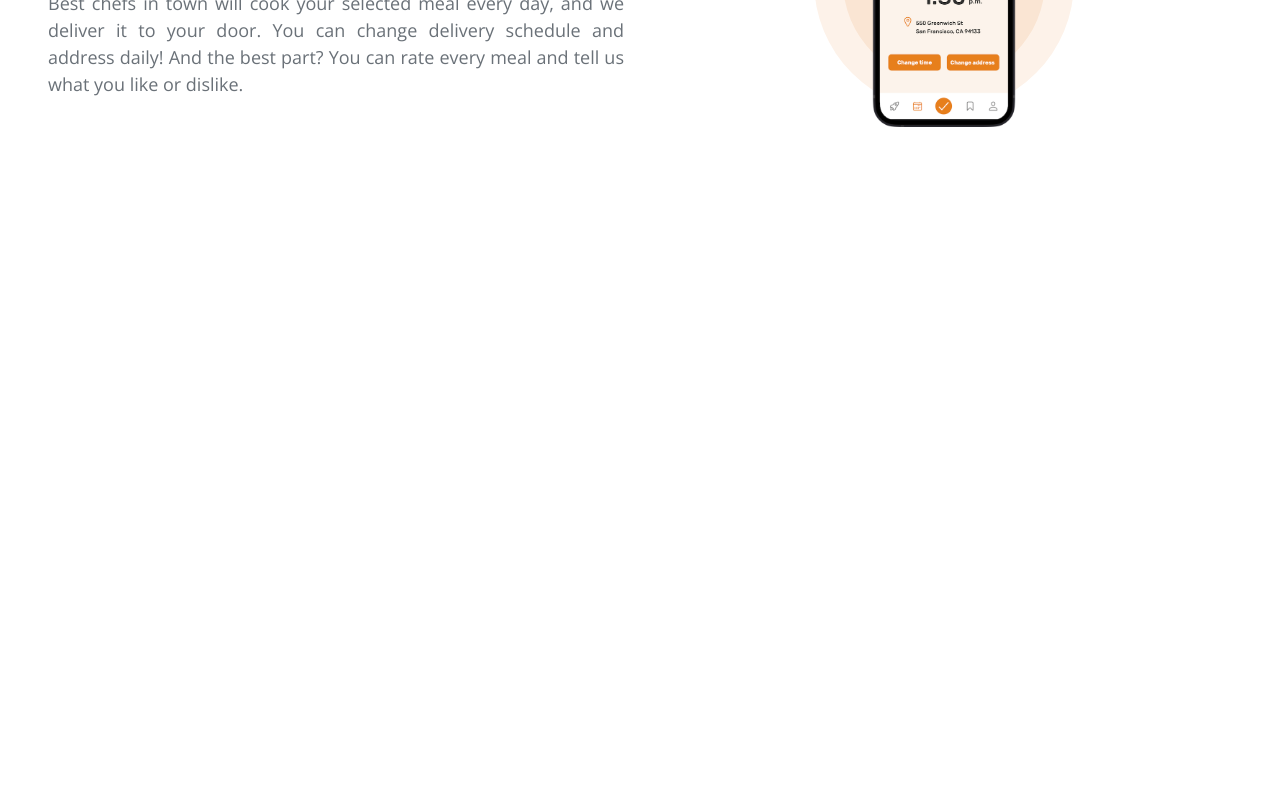
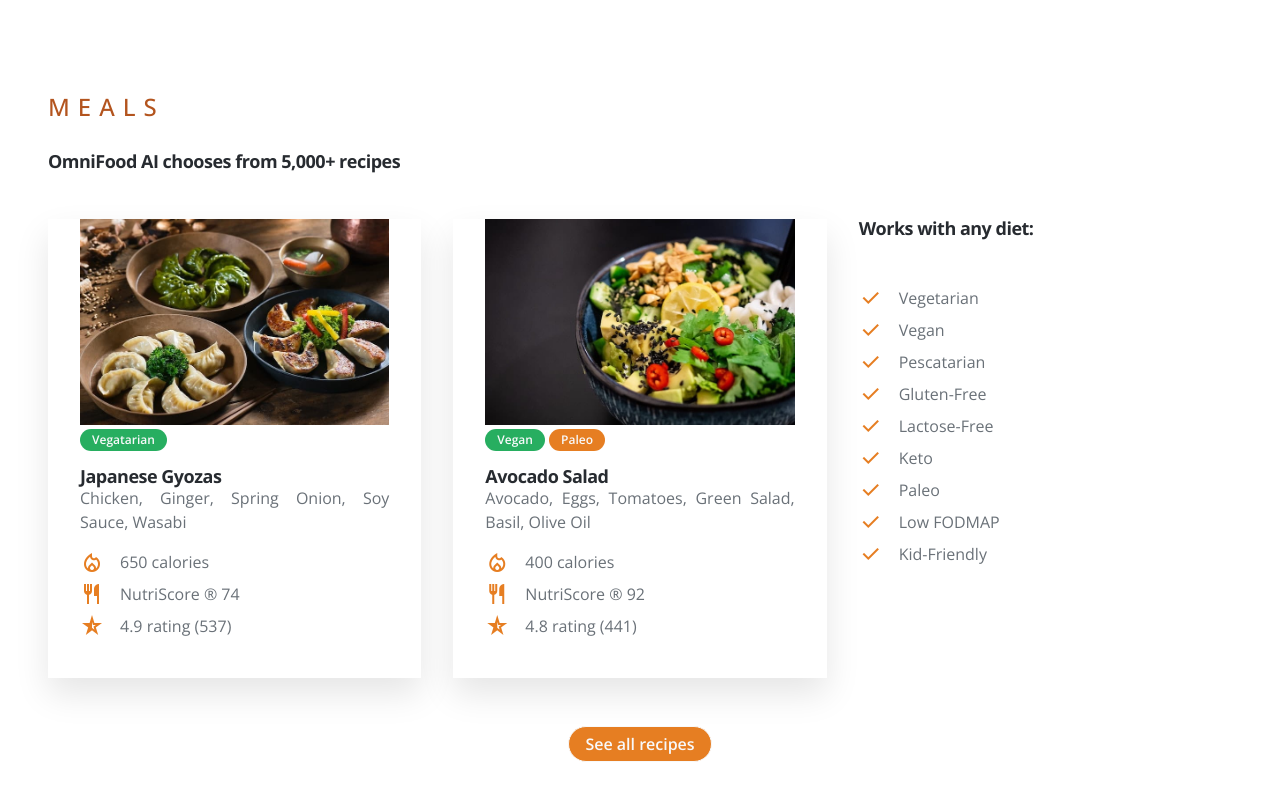
Before and after one commit to suenoctisay/Learning-OmniFood, a plain HTML site: page index.html in a window 1280 px wide. Shown: the part 1840-2640 px from the top of the page. Before the commit the page ends 2015 px from the top, so only its background shows below. Drawn offline with nearby package versions, Linux system fonts and the light colour scheme.

Commit message:
feature: add meals section e ajuste nas cores e no css da how it works section

```diff
--- a/assets/styles/index/how-it-works.css
+++ b/assets/styles/index/how-it-works.css
@@ -14,13 +14,22 @@
 
 /* heading */
 /* ****************************************** */
-.how-it-works-heading-secundary{
+.how-it-works-heading{
   font-size: var(--large);
   font-weight: var(--x-bold);
   color: var(--neutral-9);
   line-height: 1.05;
   letter-spacing: -0.5px;
   margin-bottom: 3rem;
+}
+
+.how-it-works-heading-secondary{
+  font-size: var(--xxx-large);
+  font-weight: var(--x-bold);
+  color: var(--neutral-9);
+  line-height: 1.05;
+  letter-spacing: -0.5px;
+  margin-bottom: 1rem;
 }
 
 .how-it-works-subheading{
@@ -33,14 +42,7 @@
   letter-spacing: 0.5rem;
 }
 
-.how-it-works-heading-tertiary{
-  font-size: var(--xxx-large);
-  font-weight: var(--x-bold);
-  color: var(--neutral-9);
-  line-height: 1.05;
-  letter-spacing: -0.5px;
-  margin-bottom: 1rem;
-}
+
 
 .how-it-works-step-description{
   font-size: var(--large);
--- /dev/null
+++ b/assets/styles/index/meals.css
@@ -0,0 +1,118 @@
+/* meals section */
+/* ****************************************** */
+.meals-section{
+  padding: 3rem;
+}
+
+.meals-container{
+  max-width: 120rem;
+  margin: 0 auto;
+}
+
+.btn-center{
+  text-align: center;
+  margin-top: 3rem;
+}
+/* ****************************************** */
+
+
+
+/* heading */
+/* ****************************************** */
+.meals-heading,
+.meals-heading-secondary{
+  font-size: var(--large);
+  font-weight: var(--x-bold);
+  color: var(--neutral-9);
+  line-height: 1.05;
+  letter-spacing: -0.5px;
+  margin-bottom: 3rem;
+}
+
+.meals-heading-secondary{
+  margin-bottom: 0;
+}
+
+.meals-subheading{
+  display: block;
+  font-size: var(--xx-large);
+  font-weight: var(--medium);
+  color: var(--primary-dark);
+  text-transform: uppercase;
+  margin-bottom: 2rem;
+  letter-spacing: 0.5rem;
+}
+
+.meals-description{
+  font-size: var(--regular);
+  font-weight: var(--regular);
+  color: var(--neutral-7);
+  line-height: 1.5;
+  text-align: justify;
+  margin-bottom: 1rem;
+}
+/* ****************************************** */
+
+
+
+/* img */
+/* ****************************************** */
+.meals-img{
+  width: 100%;
+}
+
+.material-symbols-outlined{
+  color: var(--primary);
+}
+/* ****************************************** */
+
+
+
+/* attributes */
+/* ****************************************** */
+.meals{
+  box-shadow: 0 1rem 2rem rgba(0,0,0,0.1);
+  padding: 0 2rem 2rem 2rem;
+}
+
+.meals:hover{
+  box-shadow: 0 1.5rem 2.5rem rgba(0,0,0,0.2);
+  transform: translateY(-0.5rem);
+  transition: all 0.3s;
+}
+
+.meals-tag{
+  display: inline-block;
+  font-size: var(--x-small);
+  font-weight: var(--bold);
+  color: var(--neutral-1);
+  background-color: var(--primary);
+  padding: 0.25rem 0.75rem;
+  border-radius: 50px;
+  margin-bottom: 1rem;
+}
+
+.meals-tag--vegan{
+  background-color: var(--tertiary);
+}
+
+.meals-attributes,
+.diets-list{
+  list-style: none;
+  display: flex;
+  flex-direction: column;
+}
+
+.meals-attribute-item,
+.diets-list-item{
+  display: flex;
+  align-items: center;
+  gap: 1rem;
+  margin-bottom: 0.5rem;
+  font-size: var(--regular);
+  font-weight: var(--regular);
+  color: var(--neutral-7);
+  text-align: justify;
+  line-height: 1.5;
+}
+/* ****************************************** */
--- a/assets/styles/varibles.css
+++ b/assets/styles/varibles.css
@@ -14,6 +14,8 @@
   --secondary: #2C3E50;
   --secondary-light: #EAF0F4;
   --secondary-dark: #1A252F;
+
+  --tertiary: #27AE60;
 
   --neutral-1: #F8F9FA;
   --neutral-2: #F1F3F5;
--- a/index.html
+++ b/index.html
@@ -12,6 +12,10 @@
     <link rel="stylesheet" href="assets/styles/index/hero.css">
     <link rel="stylesheet" href="assets/styles/index/featured.css">
     <link rel="stylesheet" href="assets/styles/index/how-it-works.css">
+    <link rel="stylesheet" href="assets/styles/index/meals.css">
+
+    <!-- google icons -->
+    <link rel="stylesheet" href="https://fonts.googleapis.com/css2?family=Material+Symbols+Outlined"/>
 
     <link rel="icon" href="assets/favicon/favicon.png" type="image/png" alt="favicon">
     <title>OmniFood</title>
@@ -32,13 +36,12 @@
       </nav>
     </header>
 
-
     <main>
       <!-- HERO SECTION -->
       <section class="hero-section">
         <div class="hero">
           <div class="hero-text">
-            <h1 class="hero-heading-primary">
+            <h1 class="hero-heading">
               A healthy meal delivered to your door, every single day
             </h1>
 
@@ -87,14 +90,14 @@
 
         <div class="how-it-works-container">
           <span class="how-it-works-subheading">How it Works</span>
-          <h2 class="how-it-works-heading-secundary">Your daily dose of health in 3 simple steps</h2>
+          <h2 class="how-it-works-heading">Your daily dose of health in 3 simple steps</h2>
         </div>
 
         <div class="how-it-works-container grid grid--2">
           <!-- STEP 01 -->
           <div class="how-it-works-step-text">
             <p class="how-it-works-step-number">01</p>
-            <h3 class="how-it-works-heading-tertiary">
+            <h3 class="how-it-works-heading-secondary">
               Tell us what you like (and what not)
             </h3>
             <p class="how-it-works-step-description">
@@ -111,7 +114,7 @@
           </div>
           <div class="how-it-works-step-text">
             <p class="how-it-works-step-number">02</p>
-            <h3 class="how-it-works-heading-tertiary">
+            <h3 class="how-it-works-heading-secondary">
               We cook and deliver your personalized meals
             </h3>
             <p class="how-it-works-step-description">
@@ -122,7 +125,7 @@
           <!-- STEP 03 -->
           <div class="how-it-works-step-text">
             <p class="how-it-works-step-number">03</p>
-            <h3 class="how-it-works-heading-tertiary">
+            <h3 class="how-it-works-heading-secondary">
               Enjoy your meal after less than 20 minutes
             </h3>
             <p class="how-it-works-step-description">
@@ -135,7 +138,117 @@
         </div>
 
       </section>
+
+      <section class="meals-section">
+
+        <div class="meals-container">
+          <span class="meals-subheading">Meals</span>
+          <h2 class="meals-heading">OmniFood AI chooses from 5,000+ recipes</h2>
+        </div>
+
+        <div class="meals-container grid grid--3">
+
+          <div class="meals">
+            <img class="meals-img" src="assets/img/meals/meal-1.jpg" alt="meal img">
+            <div class="meals-content">
+              <span class="meals-tag meals-tag--vegan">Vegatarian</span>
+              <h3 class="meals-heading-secondary">Japanese Gyozas</h3>
+              <p class="meals-description">
+                Chicken, Ginger, Spring Onion, Soy Sauce, Wasabi
+              </p>
+              <ul class="meals-attributes">
+                <li class="meals-attribute-item">
+                  <span class="material-symbols-outlined">local_fire_department</span>
+                  <span>650 calories</span>
+                </li>
+                <li class="meals-attribute-item">
+                  <span class="material-symbols-outlined">restaurant</span>
+                  <span>NutriScore &reg; 74</span>
+                </li>
+                <li class="meals-attribute-item">
+                  <span class="material-symbols-outlined">star_rate_half</span>
+                  <span>4.9 rating (537)</span>
+                </li>
+              </ul>
+            </div>
+          </div>
+
+          <div class="meals">
+            <img class="meals-img" src="assets/img/meals/meal-2.jpg" alt="meal img">
+            <div class="meals-content">
+              <span class="meals-tag meals-tag--vegan">Vegan</span>
+              <span class="meals-tag">Paleo</span>
+              <h3 class="meals-heading-secondary">Avocado Salad</h3>
+              <p class="meals-description">
+                Avocado, Eggs, Tomatoes, Green Salad, Basil, Olive Oil
+              </p>
+              <ul class="meals-attributes">
+                <li class="meals-attribute-item">
+                  <span class="material-symbols-outlined">local_fire_department</span>
+                  <span>400 calories</span>
+                </li>
+                <li class="meals-attribute-item">
+                  <span class="material-symbols-outlined">restaurant</span>
+                  <span>NutriScore &reg; 92</span>
+                </li>
+                <li class="meals-attribute-item">
+                  <span class="material-symbols-outlined">star_rate_half</span>
+                  <span>4.8 rating (441)</span>
+                </li>
+              </ul>
+            </div>
+          </div>
+
+          <div class="diets">
+            <h3 class="meals-heading">Works with any diet:</h3>
+            <ul class="diets-list">
+              <li class="diets-list-item">
+                <span class="material-symbols-outlined">check</span>
+                <span>Vegetarian</span>
+              </li>
+              <li class="diets-list-item">
+                <span class="material-symbols-outlined">check</span>
+                <span>Vegan</span>
+              </li>
+              <li class="diets-list-item">
+                <span class="material-symbols-outlined">check</span>
+                <span>Pescatarian</span>
+              </li>
+              <li class="diets-list-item">
+                <span class="material-symbols-outlined">check</span>
+                <span>Gluten-Free</span>
+              </li>
+              <li class="diets-list-item">
+                <span class="material-symbols-outlined">check</span>
+                <span>Lactose-Free</span>
+              </li>
+              <li class="diets-list-item">
+                <span class="material-symbols-outlined">check</span>
+                <span>Keto</span>
+              </li>
+              <li class="diets-list-item">
+                <span class="material-symbols-outlined">check</span>
+                <span>Paleo</span>
+              </li>
+              <li class="diets-list-item">
+                <span class="material-symbols-outlined">check</span>
+                <span>Low FODMAP</span>
+              </li>
+              <li class="diets-list-item">
+                <span class="material-symbols-outlined">check</span>
+                <span>Kid-Friendly</span>
+              </li>
+            </ul>
+          </div>
+
+        </div>
+
+        <div class="meals-container btn-center">
+          <a class="button-link btn-full" href="#">See all recipes</a>
+        </div>
+
+      </section>
+
     </main>
-
   </body>
 </html>
```
Also changed, not shown: assets/img/meals/meal-1.jpg (added), assets/img/meals/meal-2.jpg (added).
